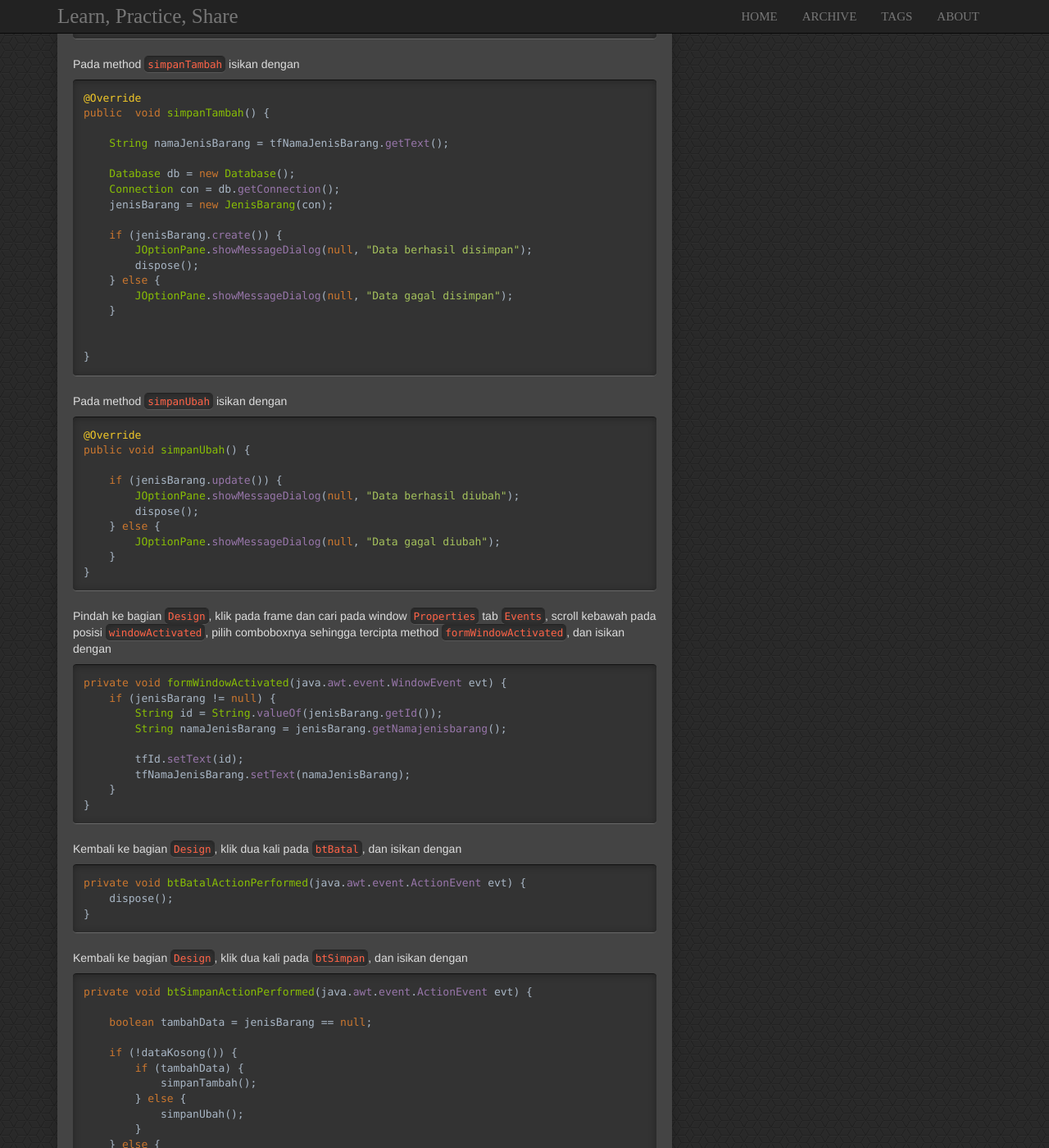
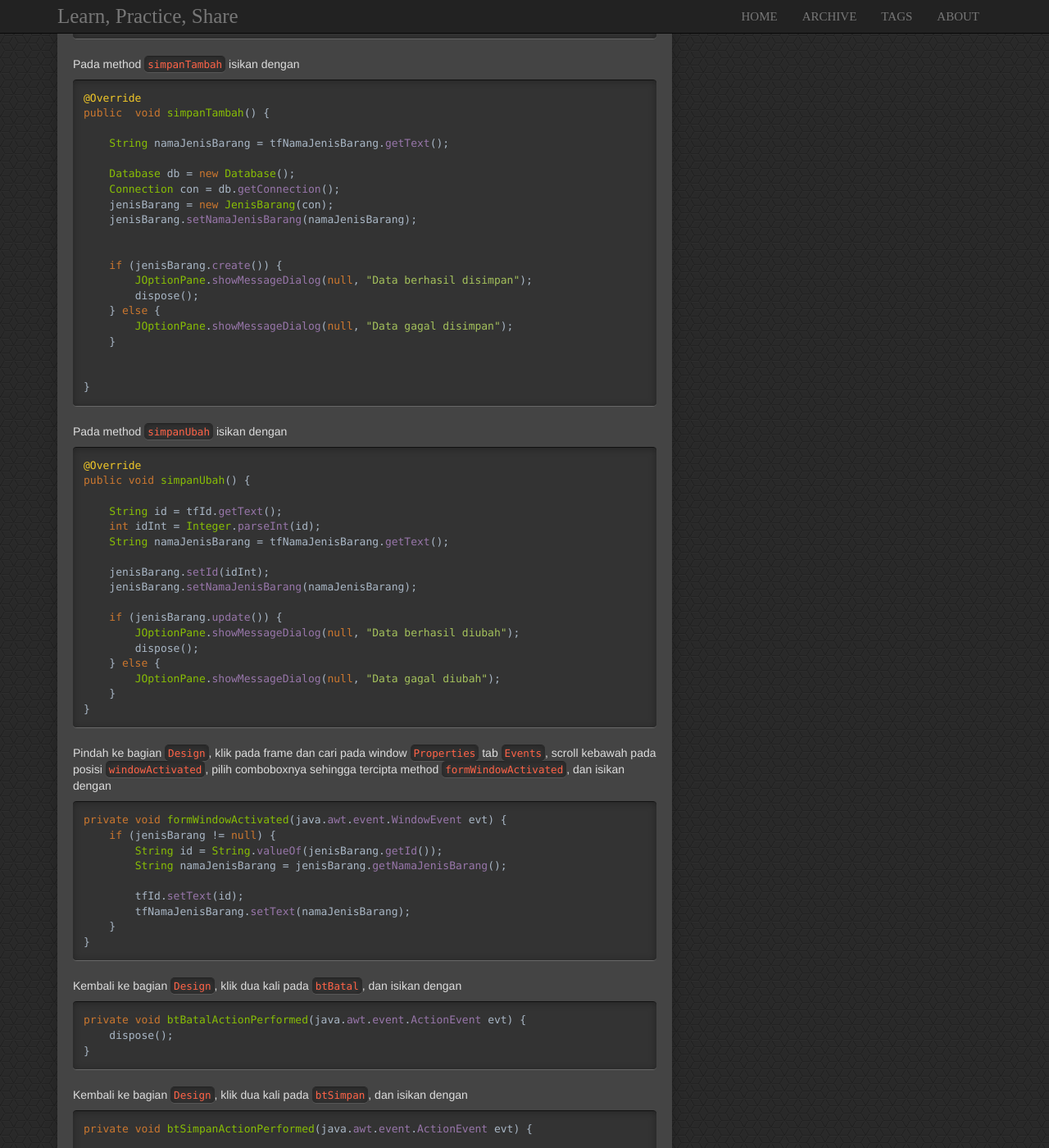
Before and after one commit to mirzayogy/mirzayogy.github.io, a Jekyll site: the page built from _posts/2021-02-28-java-sem7-part3.markdown, in a window 1280 px wide and 1400 px high, scrolled down 1531 px. Shown: the whole window at 82% size. Built offline with Jekyll 4.4.1, drawn with Linux system fonts in a browser that asks for light colours; comment, search, counter and statistics services are not loaded; some of the changed text lies outside the part shown.

Commit message:
perbaikan lagi

```diff
--- a/_posts/2021-02-28-java-sem7-part3.markdown
+++ b/_posts/2021-02-28-java-sem7-part3.markdown
@@ -82,6 +82,8 @@ public  void simpanTambah() {
     Database db = new Database();
     Connection con = db.getConnection();
     jenisBarang = new JenisBarang(con);
+    jenisBarang.setNamaJenisBarang(namaJenisBarang);
+
 
     if (jenisBarang.create()) {
         JOptionPane.showMessageDialog(null, "Data berhasil disimpan");
@@ -98,6 +100,13 @@ Pada method `simpanUbah` isikan dengan
 {% highlight  java %}
 @Override
 public void simpanUbah() {
+
+    String id = tfId.getText();
+    int idInt = Integer.parseInt(id);
+    String namaJenisBarang = tfNamaJenisBarang.getText();
+
+    jenisBarang.setId(idInt);
+    jenisBarang.setNamaJenisBarang(namaJenisBarang);
 
     if (jenisBarang.update()) {
         JOptionPane.showMessageDialog(null, "Data berhasil diubah");
@@ -116,7 +125,7 @@ Pindah ke bagian `Design`, klik pada frame dan cari pada window `Properties` tab
 private void formWindowActivated(java.awt.event.WindowEvent evt) {
     if (jenisBarang != null) {
         String id = String.valueOf(jenisBarang.getId());
-        String namaJenisBarang = jenisBarang.getNamajenisbarang();
+        String namaJenisBarang = jenisBarang.getNamaJenisBarang();
 
         tfId.setText(id);
         tfNamaJenisBarang.setText(namaJenisBarang);
@@ -178,7 +187,7 @@ private void btUbahActionPerformed(java.awt.event.ActionEvent evt) {
 
         JenisBarang jenisBarang = new JenisBarang(con);
         jenisBarang.setId(id);
-        jenisBarang.setNamajenisbarang(namaJenisBarang);
+        jenisBarang.setNamaJenisBarang(namaJenisBarang);
 
         JenisBarangAddFrame frame = new JenisBarangAddFrame();
         frame.setJenisBarang(jenisBarang);
@@ -199,7 +208,7 @@ Pengujian dilakukan dengan mengubah isi dari class `Main` menjadi
 public class Main {
     public static void main(String[] args) {
 
-        JenisbarangViewFrame frame = new JenisbarangViewFrame();
+        JenisBarangViewFrame frame = new JenisBarangViewFrame();
         frame.customShow();
 
     }
```
Also changed, not shown: other parts of _posts/2021-02-28-java-sem7-part3.markdown (+1 -1 lines), 1 other file.
